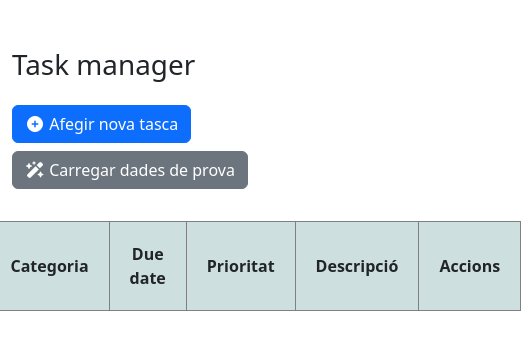
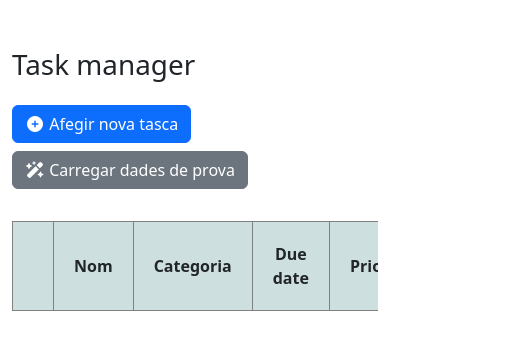
Before and after one commit to aaroncano2006/react_task_manager, a React (Vite) app: page / in a window 390 px wide. Shown: the top 350 px of the page, 521 px wide, since content can reach past the window. Built offline with nearby package versions, Linux system fonts and the light colour scheme.

Commit message:
Taula amb llistat de tasques compatible amb disseny responsive.

```diff
--- a/src/App.jsx
+++ b/src/App.jsx
@@ -265,7 +265,7 @@ function App() {
         </Card>
 
         <div className="mb-4" id="listContainer">
-          <div className="row-3">
+          <div className="row-3 table-responsive">
             <table className="table-bordered">
               <thead>
                 <tr>
```
